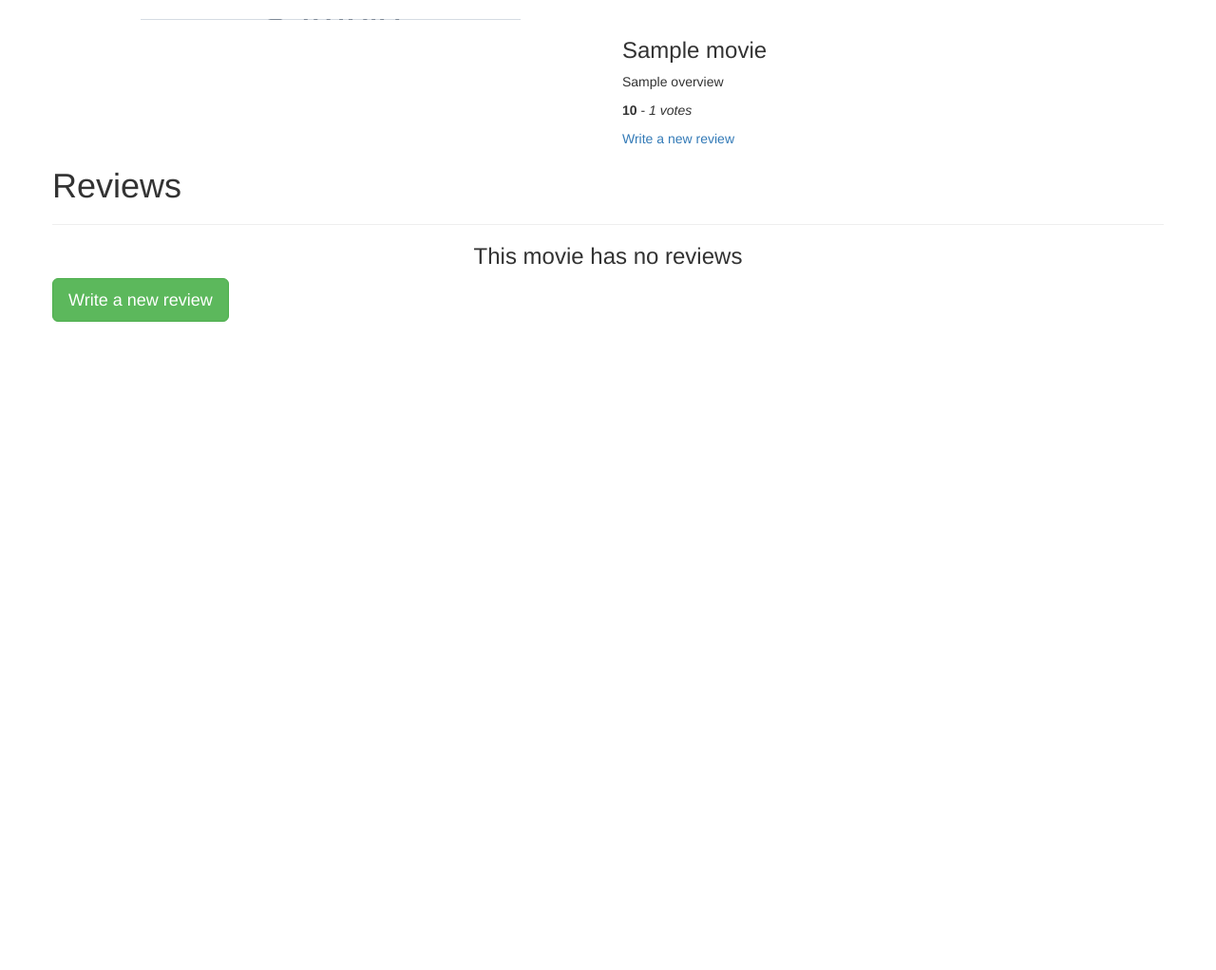
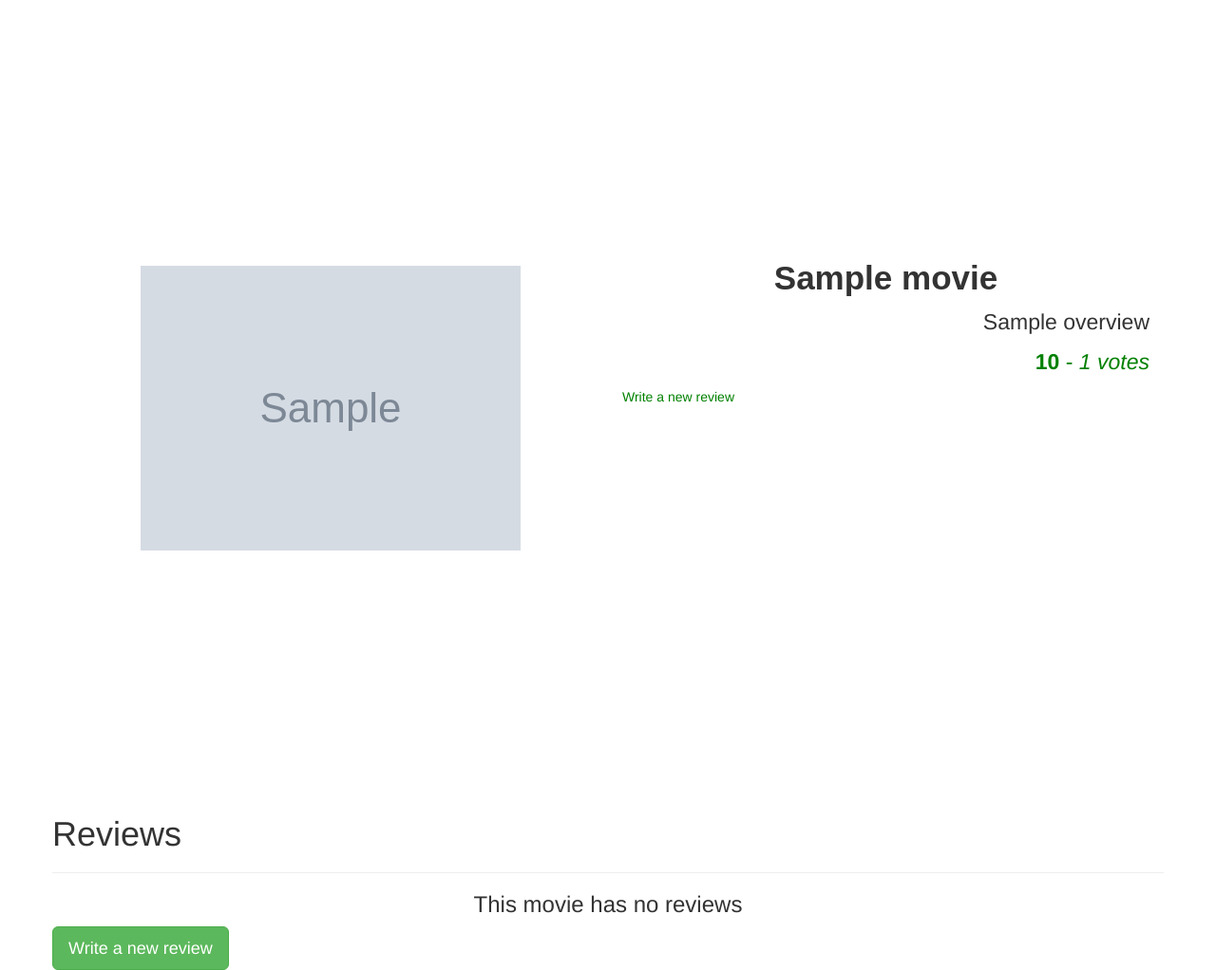
Before and after one commit to tw8130/WATCH-LIST, a Flask app: template app/templates/movie.html in a window 1280 px wide. Shown: the part 52-1074 px from the top of the page at 95% size. Before the commit the page ends 391 px from the top, so only its background shows below. Run offline with Flask 2, Linux system fonts and the light colour scheme; the template is opened without the code that fills it: most values are stand-ins (such as "Sample title", 1, 10 or a date in 2020); grey boxes marked "Sample" are stand-in pictures; parts of the project's set-up code (start-up, migrations or seed data) failed here and were passed over; some libraries are stand-ins or nearby versions.

Commit message:
add changes

```diff
--- a/app/__init__.py
+++ b/app/__init__.py
@@ -1,6 +1,7 @@
 from flask import Flask
 from .config import DevConfig
 from flask_bootstrap import Bootstrap
+from flask_wtf.csrf import CSRFProtect
 
 
 # Initializing application
@@ -10,7 +11,9 @@ app = Flask(__name__,instance_relative_config = True)
 # Setting up configuration
 app.config.from_object(DevConfig)
 app.config.from_pyfile('config.py')
-
+app.config['SECRET_KEY'] = "secretkey"
+app.config['WTF_CSRF_SECRET_KEY'] = "secretkey"
+csrf = CSRFProtect(app)
 
 # Initializing Flask Extensions
 bootstrap = Bootstrap(app)
--- a/app/forms.py
+++ b/app/forms.py
@@ -1,4 +1,5 @@
 from flask_wtf import FlaskForm
+from flask_wtf.csrf import CSRFProtect
 from wtforms import StringField,TextAreaField,SubmitField
 from wtforms.validators import Required
 
--- a/app/request.py
+++ b/app/request.py
@@ -58,6 +58,7 @@ def process_results(movie_list):
 def get_movie(id):
     get_movie_details_url = base_url.format(id,api_key)
     print(api_key,'-----------------------')
+    # import pdb;pdb.set_trace()
 
     with urllib.request.urlopen(get_movie_details_url) as url:
         movie_details_data = url.read()
--- a/app/static/movie.css
+++ b/app/static/movie.css
@@ -0,0 +1,39 @@
+
+.posterPath
+{
+    padding-bottom: 40%;
+    padding-top: 30%;
+    background-size: cover;
+}
+.movie-details
+{
+    margin-top: 20%;
+}
+.movie-details h3
+{
+    text-align: center;
+    font-size: 35px;
+    font-family: sans-serif;
+    font-weight: bolder;
+}
+p
+{
+    font-size: 23px;
+}
+.overview
+{
+    text-align: right;
+}
+.ratings
+{
+    text-align: right;
+    color: green;
+}
+.review-card h2
+{
+    color: green;
+    text-transform: capitalize;
+    text-align: center;
+    border-bottom: 1px solid green;
+    padding-bottom: 10px;
+}
--- a/app/templates/movie.html
+++ b/app/templates/movie.html
@@ -2,14 +2,14 @@
  {% import 'macros.html' as macro%}
 
 
-    <!-- <head>
-        <meta charset="utf-8">
-        {% if title %}
-        <title> {{ title }}</title>
-        {% else %}
-        <title> Welcome to the best Movie Review website </title>
-        {% endif %}
-    </head> -->
+<!-- Styles block -->
+
+{% block styles%}
+    {{ super() }}
+    <link rel="stylesheet" href="{{url_for('static',filename='css/movie.css')}}">
+{% endblock %}
+
+
 <!-- Content block -->
 {% block content %}
 <div class="container">
@@ -23,6 +23,7 @@
             <h3>{{ movie.title }}</h3>
 
             <p class="overview"> {{ movie.overview }}</p>
+
             <p class="ratings"> <b> {{ movie.vote_average }}</b> - <i>{{ movie.vote_count}} votes </i> </p>
             <a class="ratings" href="/movie/review/new/{{movie.id}}"> Write a new review</a>
 
```
Lines whose indentation alone changed are shown as unchanged.
